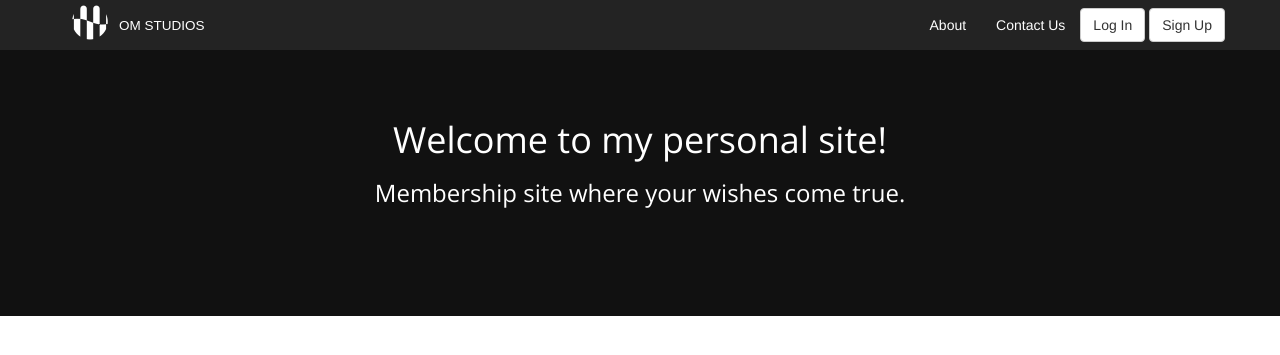
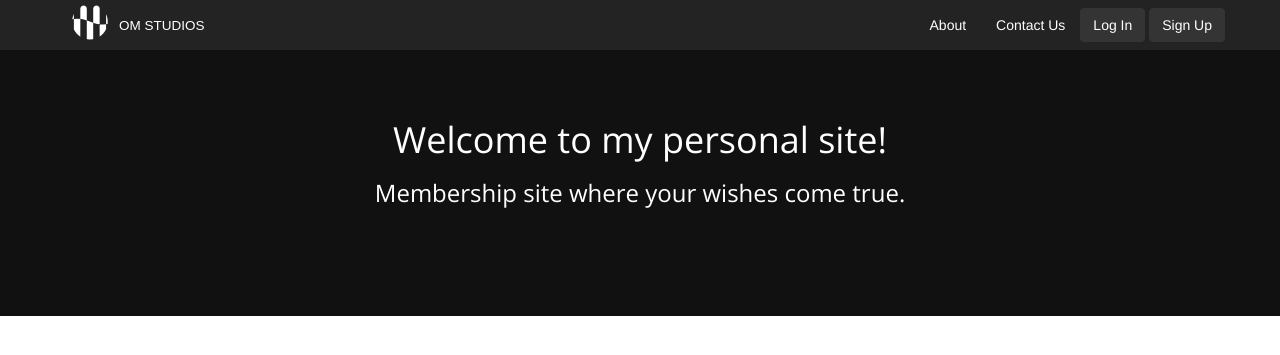
Before and after one commit to ognjenMarinkovic/upskill_saas_tutorial, a Rails app: page / in a window 1280 px wide. Shown: the top 355 px of the page. Run offline with Rails 7, Linux system fonts and the light colour scheme; style sheets or scripts are compiled from the project's sources; some libraries are stand-ins or nearby versions; some web fonts are replaced.

Commit message:
Menjao boje dugmica

```diff
--- a/app/assets/stylesheets/application.css.scss
+++ b/app/assets/stylesheets/application.css.scss
@@ -82,6 +82,21 @@ h1,h2,h3{
   padding-top: 50px;
   padding-bottom: 100px;
 }
+
+.alert-notice {
+  display: none;
+}
+/* Changing color of buttons */
+.btn-default{
+  color: white;
+  background-color: #343434;
+  border-color: #343434;
+  &:hover, &:focus{
+    color: white;
+    opacity: 0.75;
+    background-color: #3f3f3f;
+  }
+}
 img.resize{
   width:auto; /* you can use % */
   height: auto;
```
